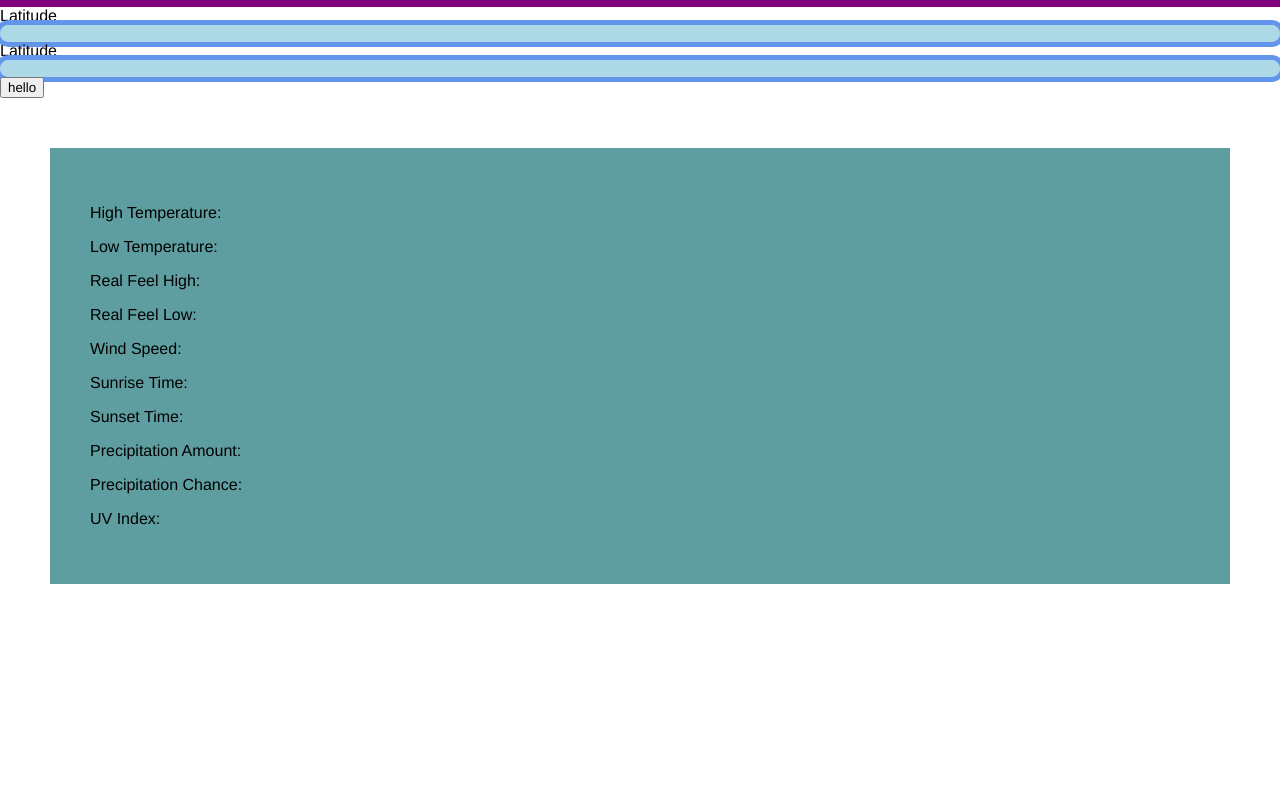
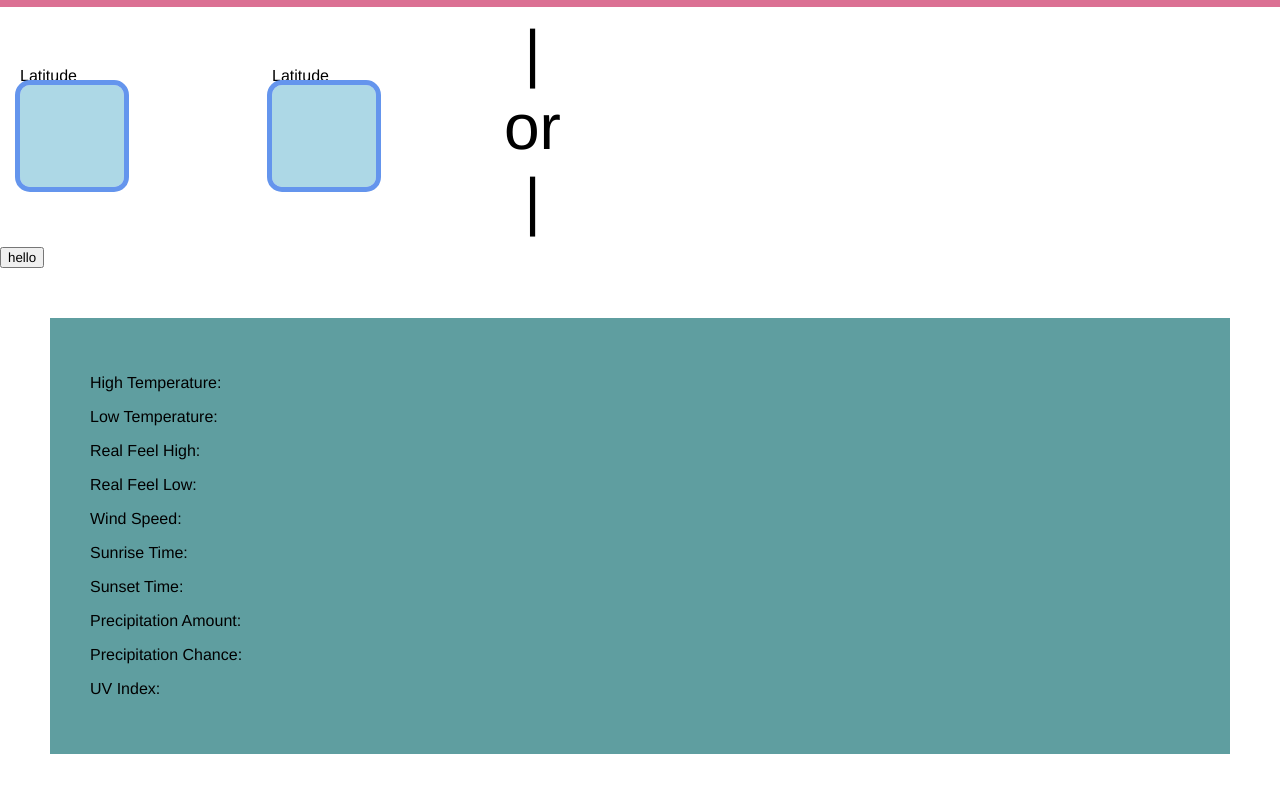
Before and after one commit to IsThisCoding/Weather, a website: page views/index.html in a window 1280 px wide. Shown: the part 73-877 px from the top of the page. Before the commit the page ends 800 px from the top, so only its background shows below. Drawn offline with Linux system fonts and the light colour scheme.

Commit message:
adjusted input boxes

```diff
--- a/package.json
+++ b/package.json
@@ -5,7 +5,7 @@
   "main": "server.js",
   "scripts": {
     "test": "echo \"Error: no test specified\" && exit 1",
-    "devStart": "nodemon server.js"
+    "dev": "nodemon server.js"
   },
   "author": "",
   "license": "ISC",
--- a/public/style.css
+++ b/public/style.css
@@ -8,6 +8,7 @@ body {
 
 h1 {
   color: cornflowerblue;
+  text-align: center;
 }
 
 .pos_input {
@@ -15,26 +16,41 @@ h1 {
   outline: thick solid cornflowerblue;
   border-radius: 10px;
   border: none;
+  width: 100px;
+  height: 100px;
+  font-size: 50pt;
 }
 
 .top-bar {
-  background-color: purple;
+  background-color: palevioletred;
   overflow: hidden;
   width: 100%;
 }
 
-label,input {
-    display: flex;
-    flex-direction: column;
+.coordinate-container {
+  display: flex;
+  gap: 10vw;
+  align-items: center;
+  justify-content: flex-start;
+  height: 30vh;
 }
 
-input[type=number]::-webkit-inner-spin-button {
--webkit-appearance: none;
+.input-group {
+  display: flex;
+  flex-direction: column;
+  margin-left: 20px;
 }
 
+input[type="number"]::-webkit-inner-spin-button {
+  -webkit-appearance: none;
+}
 
 .weather-data {
   margin: 50px;
   padding: 40px;
-  background-color: #5F9EA0;
+  background-color: #5f9ea0;
 }
+
+.option-divider {
+  font-size: 48pt;
+}
--- a/views/index.html
+++ b/views/index.html
@@ -1,15 +1,12 @@
 <!doctype html>
 <html lang="en">
+
 <head>
   <meta charset="UTF-8" />
   <meta name="viewport" content="width=device-width, initial-scale=1" />
   <title>Find Your Weather!</title>
   <link href="/style.css" rel="stylesheet" />
-    <link
-      rel="icon"
-      href="../assets/images/weather-icon.ico"
-      type="image/x-icon"
-    />
+  <link rel="icon" href="../assets/images/weather-icon.ico" type="image/x-icon" />
 </head>
 
 <body>
@@ -17,20 +14,28 @@
     <h1>Find Your Weather!</h1>
   </div>
 
-    <label id="latitude_label">
+
+  <div class="coordinate-container">
+    <div class="input-group">
+
+      <label for="latitude">
         Latitude
+      </label>
       <input class="pos_input" id="latitude" type="number" max="90" min="-90" />
+    </div>
+    <div class="input-group">
+
+      <label for="longitude">
+        Latitude
       </label>
-    <label>
-      Latitude
-      <input
-        class="pos_input"
-        id="longitude"
-        type="number"
-        max="180"
-        min="-180"
-      />
-    </label>
+      <input class="pos_input" id="longitude" type="number" max="180" min="-180" />
+    </div>
+    <div class="option-divider">
+        <center>|</center>
+        <center>or</center>
+        <center>|</center>
+    </div>
+  </div>
   <button onclick="run()">hello</button>
 
   <div class="weather-data">
@@ -47,4 +52,5 @@
   </div>
   <script src="/index.js"></script>
 </body>
+
 </html>
```
Lines whose indentation alone changed are shown as unchanged.
